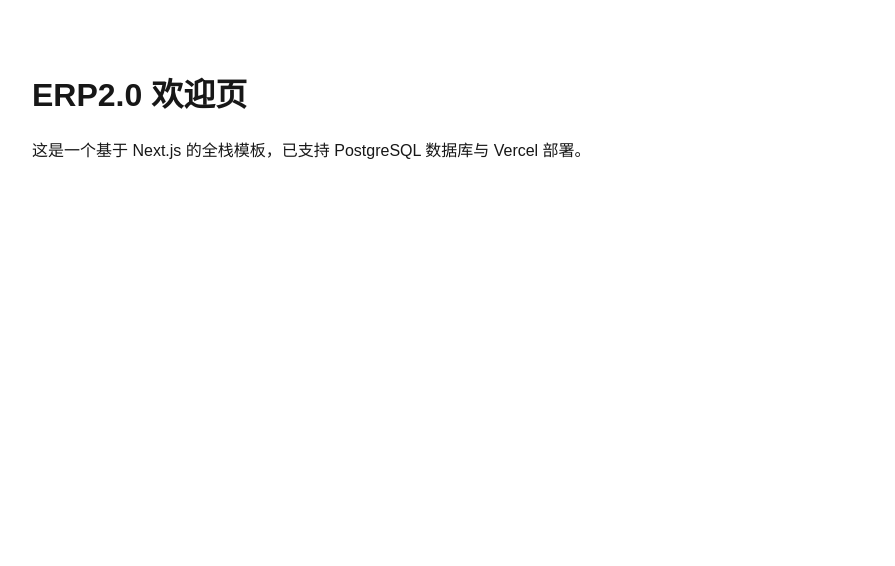
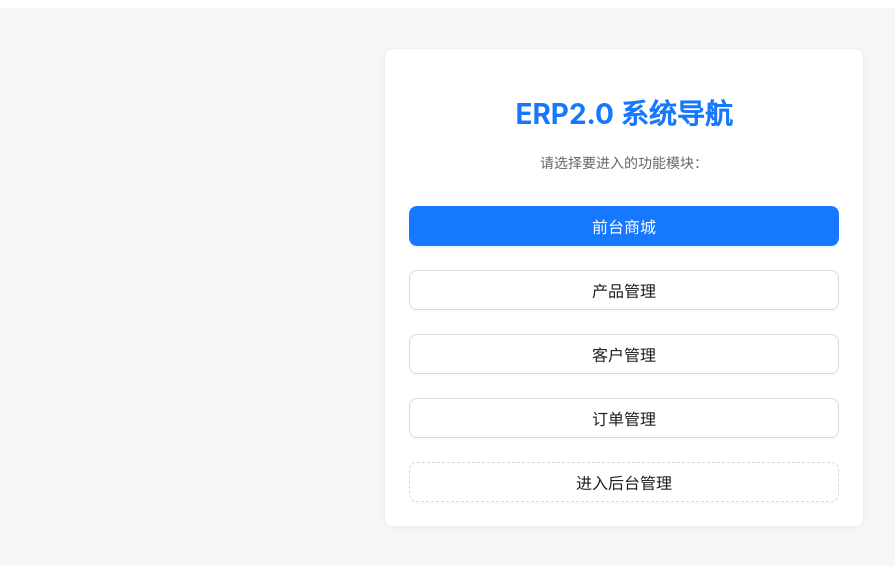
Before and after one commit to qiongqiongyuren/erp2.0, a Next.js app: page / in a window 1280 px wide. Shown: the top 566 px of the page, without its empty margins (16-911 px from the left). Built offline with nearby package versions, Linux system fonts and the light colour scheme.

Commit message:
更新了功能 导航页

```diff
--- a/app/page.tsx
+++ b/app/page.tsx
@@ -1,8 +1,22 @@
+import Link from "next/link";
+import { Button, Space, Card } from "antd";
+
 export default function Home() {
   return (
-    <main style={{padding: 40}}>
-      <h1>ERP2.0 欢迎页</h1>
-      <p>这是一个基于 Next.js 的全栈模板，已支持 PostgreSQL 数据库与 Vercel 部署。</p>
+    <main style={{ padding: 40, minHeight: '100vh', background: '#f7f7f7' }}>
+      <Card style={{ maxWidth: 480, margin: '0 auto', textAlign: 'center', boxShadow: '0 2px 8px #f0f1f2' }}>
+        <h1 style={{ color: '#1677ff', marginBottom: 16 }}>ERP2.0 系统导航</h1>
+        <p style={{ color: '#666', marginBottom: 32 }}>
+          请选择要进入的功能模块：
+        </p>
+        <Space direction="vertical" size="large" style={{ width: '100%' }}>
+          <Link href="/shop"><Button type="primary" block size="large">前台商城</Button></Link>
+          <Link href="/products"><Button block size="large">产品管理</Button></Link>
+          <Link href="/customers"><Button block size="large">客户管理</Button></Link>
+          <Link href="/orders"><Button block size="large">订单管理</Button></Link>
+          <Link href="/admin/login"><Button type="dashed" block size="large">进入后台管理</Button></Link>
+        </Space>
+      </Card>
     </main>
   );
 }
```
